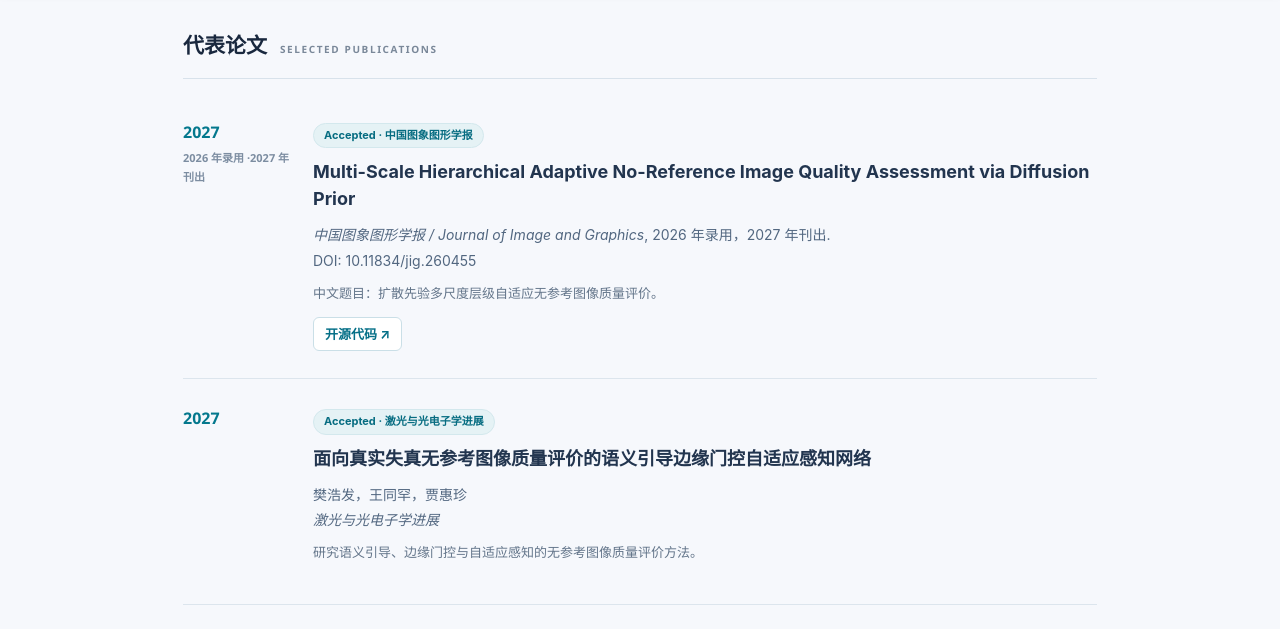
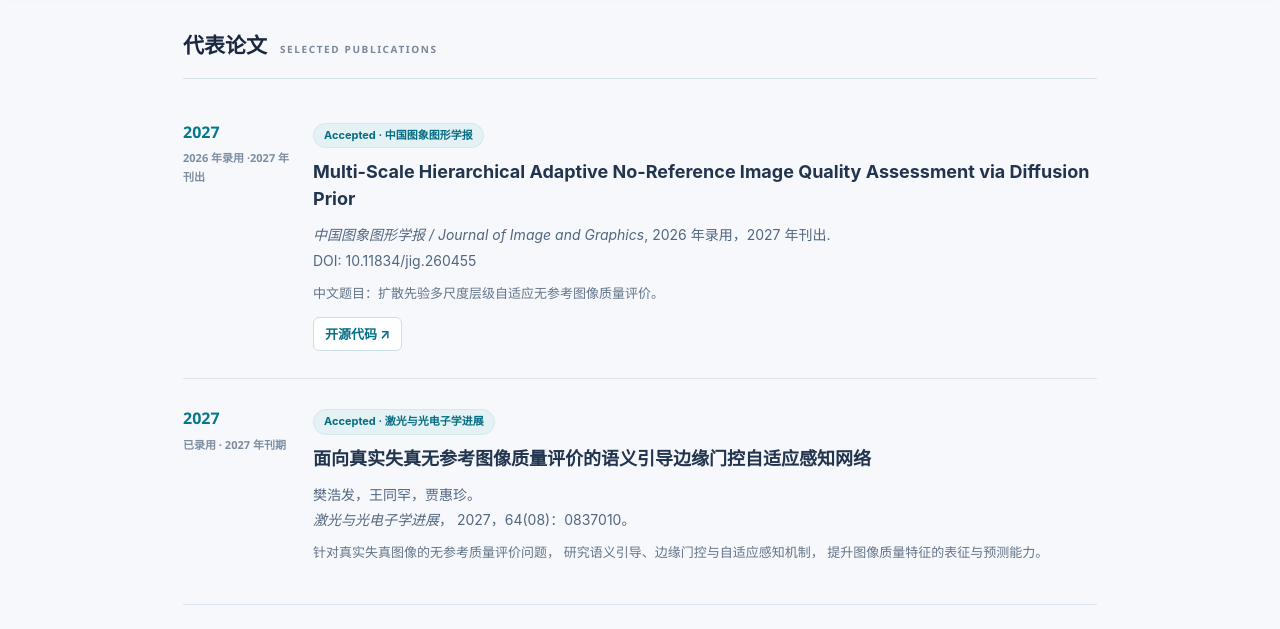
Before and after one commit to ECUT-VQA/ecut-vqa.github.io, a plain HTML site: page publications.html in a window 1280 px wide. Shown: the part 90-719 px from the top of the page. Drawn offline with Linux system fonts and the light colour scheme.

Commit message:
Update publications.html

```diff
--- a/publications.html
+++ b/publications.html
@@ -95,16 +95,40 @@
         </div>
       </article>
 
-      <article class="paper-entry">
-        <div class="year">2027<span class="year-note"></span></div>
-        <div>
-          <span class="paper-status">Accepted · 激光与光电子学进展</span>
-          <h3 class="paper-title">面向真实失真无参考图像质量评价的语义引导边缘门控自适应感知网络</h3>
-          <p class="paper-journal">樊浩发，王同罕，贾惠珍<br>
-          <em>激光与光电子学进展</em></p>
-          <p class="paper-desc">研究语义引导、边缘门控与自适应感知的无参考图像质量评价方法。</p>
-        </div>
-      </article>
+
+<!-- Semantic-Guided Edge-Gated IQA -->
+<article class="paper-entry">
+
+  <div class="year">
+    2027
+    <span class="year-note">已录用 · 2027 年刊期</span>
+  </div>
+
+  <div>
+    <span class="paper-status">
+      Accepted · 激光与光电子学进展
+    </span>
+
+    <h3 class="paper-title">
+      面向真实失真无参考图像质量评价的语义引导边缘门控自适应感知网络
+    </h3>
+
+    <p class="paper-journal">
+      樊浩发，王同罕，贾惠珍。
+      <br>
+      <em>激光与光电子学进展</em>，
+      2027，64(08)：0837010。
+    </p>
+
+    <p class="paper-desc">
+      针对真实失真图像的无参考质量评价问题，
+      研究语义引导、边缘门控与自适应感知机制，
+      提升图像质量特征的表征与预测能力。
+    </p>
+
+  </div>
+</article>
+
 
 
       <article class="paper-entry">
```
